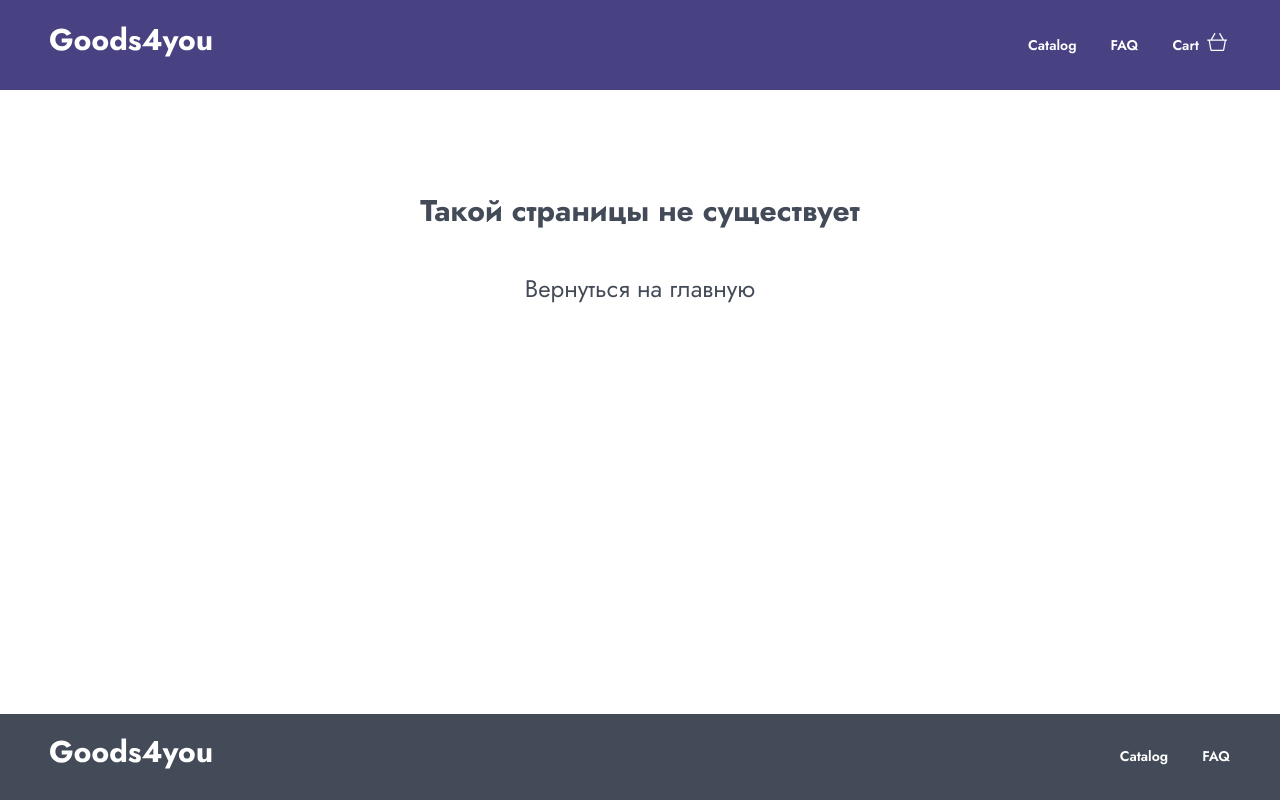
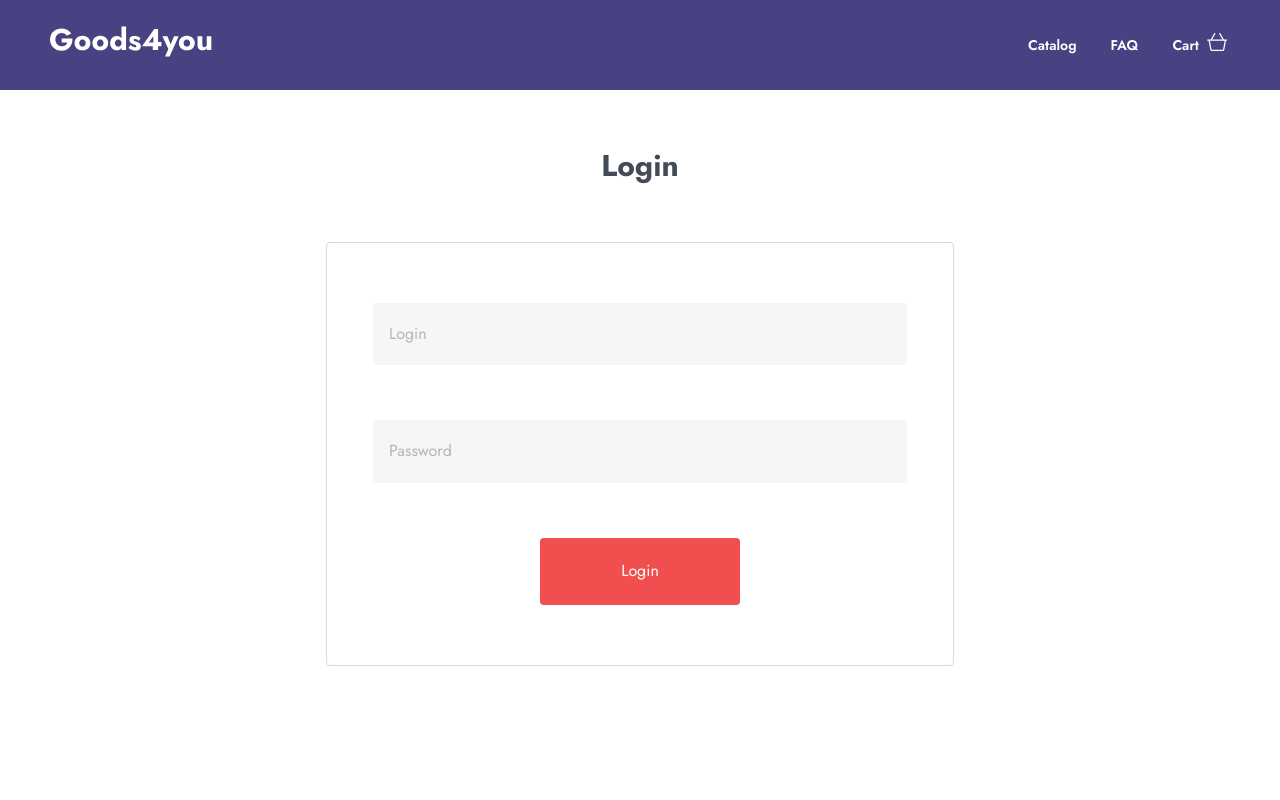
Before and after one commit to yuliasigova/goods4you, a React (Vite) app: page /login in a window 1280 px wide. Shown: the top 800 px of the page. Built offline with nearby package versions, Linux system fonts and the light colour scheme.

Commit message:
add Login page

```diff
--- a/src/atoms/Button/Button.tsx
+++ b/src/atoms/Button/Button.tsx
@@ -1,17 +1,19 @@
 import style from './Button.module.scss'
 
-interface Button  {
+interface IButton  {
     primary?: boolean,
     children: string | React.ReactElement,
+    type: 'button' | 'submit',
     onClick?: () => void,
 }
 
-export const Button = ({primary = true, children, onClick}: Button) => {
+export const Button = (
+    {primary = true, children, type = 'button', onClick}: IButton) => {
 
     const mode = primary ? style.button : style.secondButton
     return (
         <button className={mode}
-        onClick={onClick} type={'button'}>
+        onClick={onClick} type={type}>
             {children}
         </button>
     )
--- a/src/atoms/Input/Input.tsx
+++ b/src/atoms/Input/Input.tsx
@@ -3,13 +3,17 @@ import { ChangeEvent } from 'react'
 
 interface IInput {
     value: string,
+    aria: string,
+    placeholder: string,
     onChange: (evt:ChangeEvent<HTMLInputElement>) => void
 }
 
-export const Input = ({value, onChange}: IInput) => {
+export const Input = ({value, aria, placeholder, onChange}: IInput) => {
     return (
-         <label className={style.input} aria-label="Введите значение для поиска">
-        <input aria-label={"Введите значение для поиска"} type={'text'} name={'search'} value={value} placeholder="Search by title" onChange={onChange}/>
+         <label className={style.input}
+         aria-label={aria}>
+        <input aria-label={aria}
+        type={'text'} name={'search'} value={value} placeholder={placeholder} onChange={onChange}/>
         </label>
     )
 }
--- a/src/components/catalog/Catalog.tsx
+++ b/src/components/catalog/Catalog.tsx
@@ -70,7 +70,7 @@ export const Catalog = () => {
         </ul>}
 
 
-       {(totalGoods - skip) <= DEFAULT_LIMIT ? <></> :<Button onClick={changeLimit}>Show more</Button>}
+       {(totalGoods - skip) <= DEFAULT_LIMIT ? <></> :<Button onClick={changeLimit} type={'button'}>Show more</Button>}
 
     </section>
     )
--- a/src/components/productPreview/ProductPreview.tsx
+++ b/src/components/productPreview/ProductPreview.tsx
@@ -7,6 +7,7 @@ import { useNavigate } from 'react-router-dom';
 import CartIcon  from '../../shared/assets/svg/cart.svg?react'
 import { IProductDetails } from '../../shared/types/ProductTypes';
 import { useQuantity } from '../../shared/hooks/useQuantity';
+import { useUpdateCartMutation } from '../../shared/api/goodsApi';
 
 type  ProductPreviewProps = {
     product: IProductDetails;
@@ -17,6 +18,21 @@ export const ProductPreview = ({product}:ProductPreviewProps ) => {
     const { isVisual, value} = useQuantity(id)
     const [isCart, setIsCart] = useState(isVisual)
     const [count, setCount] = useState(value)
+    const dataCart = {
+        merge: true,
+        products: [
+            {id: id,
+            quantity: 1
+            }
+        ]
+    }
+    const [updateCart, {data}] = useUpdateCartMutation()
+
+    console.log(data)
+
+    const req = async() => {
+        await updateCart({id: 8, data: dataCart})
+    }
 
 
     const navigate = useNavigate()
@@ -24,6 +40,7 @@ export const ProductPreview = ({product}:ProductPreviewProps ) => {
     const handleButtonClick = () => {
         setIsCart(!isCart)
         setCount(1)
+        req()
     }
 
     return (
--- a/src/molecules/SearchBar/SearchBar.tsx
+++ b/src/molecules/SearchBar/SearchBar.tsx
@@ -14,8 +14,10 @@ export const SearchBar = ({value, onChange, onClick}: ISearchBar) => {
 
     return (
         <div className={style.searchBar}>
-        <Input  value={value} onChange={onChange}/>
-        <Button onClick={onClick}> Search</Button>
+        <Input  value={value} onChange={onChange}
+        placeholder={'Search by title'}
+        aria={'Enter a search value'}/>
+        <Button onClick={onClick} type={'button'}> Search</Button>
         </div>
     )
 }
--- /dev/null
+++ b/src/pages/LoginPage/Login.module.scss
@@ -0,0 +1,39 @@
+@import '../../app/styles/variables.module.scss';
+
+.login {
+    padding: 55px max(20px, (100vw - 1180px)/2) 308px;
+    display: flex;
+    flex-direction: column;
+    align-items: center;
+
+    @media (max-width: $vp-1024) {
+        padding-top: 30px;
+        padding-bottom: 30px;
+    }
+}
+
+.loginTitle {
+    margin: 0;
+    font-weight: 700;
+    font-size: 1.875em;
+    margin-bottom: 55px;
+
+    @media (max-width: $vp-1024) {
+        margin-bottom: 30px;
+    }
+}
+
+.loginForm {
+    width: min(100%, 628px);
+    display: flex;
+    flex-direction: column;
+    padding: 60px 46px;
+    border: 1px solid $color-gainsboro;
+    border-radius: 4px;
+    gap: 55px;
+
+    @media (max-width: $vp-768) {
+        padding: 30px 16px;
+        gap: 30px;
+    }
+}
--- /dev/null
+++ b/src/pages/LoginPage/LoginPage.tsx
@@ -0,0 +1,37 @@
+import { useState, ChangeEvent, FormEvent} from "react"
+import { Input } from "../../atoms/Input/Input"
+import { Button } from "../../atoms/Button/Button"
+import style from './Login.module.scss'
+
+export const LoginPage = () => {
+    const [login, setLogin] = useState<string>('');
+    const [password, setPassword] = useState<string>('');
+
+    const handleInputChangeLogin = (evt:ChangeEvent<HTMLInputElement>) => {
+        setLogin(evt.target.value);
+      };
+
+      const handleInputChangePassword = (evt:ChangeEvent<HTMLInputElement>) => {
+        setPassword(evt.target.value);
+      };
+
+      const handleFormSubmit = (evt:FormEvent<HTMLFormElement>) => {
+        evt.preventDefault();
+        console.log(login, password)
+      };
+
+    return (
+        <main className={style.login}>
+            <h1 className={style.loginTitle}>Login</h1>
+            <form className={style.loginForm} method="post" action="#" onSubmit={handleFormSubmit}>
+                <Input  value={login} onChange={handleInputChangeLogin}
+                    placeholder={'Login'}
+                    aria={'Enter a login'}/>
+                <Input  value={password} onChange={handleInputChangePassword}
+                    placeholder={'Password'}
+                    aria={'Enter a password'}/>
+                <Button type="submit"> Login </Button>
+            </form>
+        </main>
+    )
+}
--- a/src/shared/api/goodsApi.ts
+++ b/src/shared/api/goodsApi.ts
@@ -12,8 +12,8 @@ export const goodsApi = createApi({
     baseQuery: fetchBaseQuery({
         baseUrl: `${API_URL}`,
     }),
-    endpoints: bilder => ({
-        goodsList: bilder.query<IGoodsList, IParam>({
+    endpoints: build => ({
+        goodsList: build.query<IGoodsList, IParam>({
             query: (param) => {
                 const {skip, limit, q} = param
                 return {
@@ -23,21 +23,32 @@ export const goodsApi = createApi({
             },
             providesTags: ['Products']
         }),
-        getProduct: bilder.query<IProductDetails, number>({
+        getProduct: build.query<IProductDetails, number>({
             query: (id) =>({
                 url: `/products/${id}`
             }),
             providesTags: ['Products']
         }),
-        getCartByUser: bilder.query<ICartDetails, number>({
+        getCartByUser: build.query<ICartDetails, number>({
             query: (id) =>({
                 url: `/carts/user/${id}`
             }),
             providesTags: ['Carts'],
 
-        })
+        }),
+        updateCart: build.mutation({
+            query: (body) => {
+                const {id, data} = body
+                return {
+                    url: `carts/${id}`,
+                    headers: {'Content-Type': 'application/json'},
+                    method: 'PATCH',
+                    body: data,
+                }
+            },
+        }),
     })
 })
 
 
-export const {useGoodsListQuery, useGetProductQuery, useGetCartByUserQuery} = goodsApi
+export const {useGoodsListQuery, useGetProductQuery, useGetCartByUserQuery, useUpdateCartMutation} = goodsApi
--- a/src/shared/slice/CartSlice.ts
+++ b/src/shared/slice/CartSlice.ts
@@ -10,6 +10,9 @@ export const cartSlice = createSlice({
     name: 'cart',
     initialState,
     reducers: {
+        addCount: () => {
+
+        }
 
     },
     extraReducers: (builder) => {
@@ -18,6 +21,11 @@ export const cartSlice = createSlice({
             (state, action) => {
                 state.carts = action.payload.carts[0]}
           );
+          builder.addMatcher(
+            isAnyOf(goodsApi.endpoints.updateCart.matchFulfilled),
+            (state, {payload}) => {
+                state.carts.products = [...state.carts.products, payload.products.at(-1)]
+    });
     },
     selectors: {
         selectProduct: state => state.carts.products,
```
Also changed, not shown: src/app/router.tsx (+7 -3 lines), src/shared/slice/UserSlice.ts (added, +28 -0 lines), 1 other file (tests, documents, lock files or other folders).
